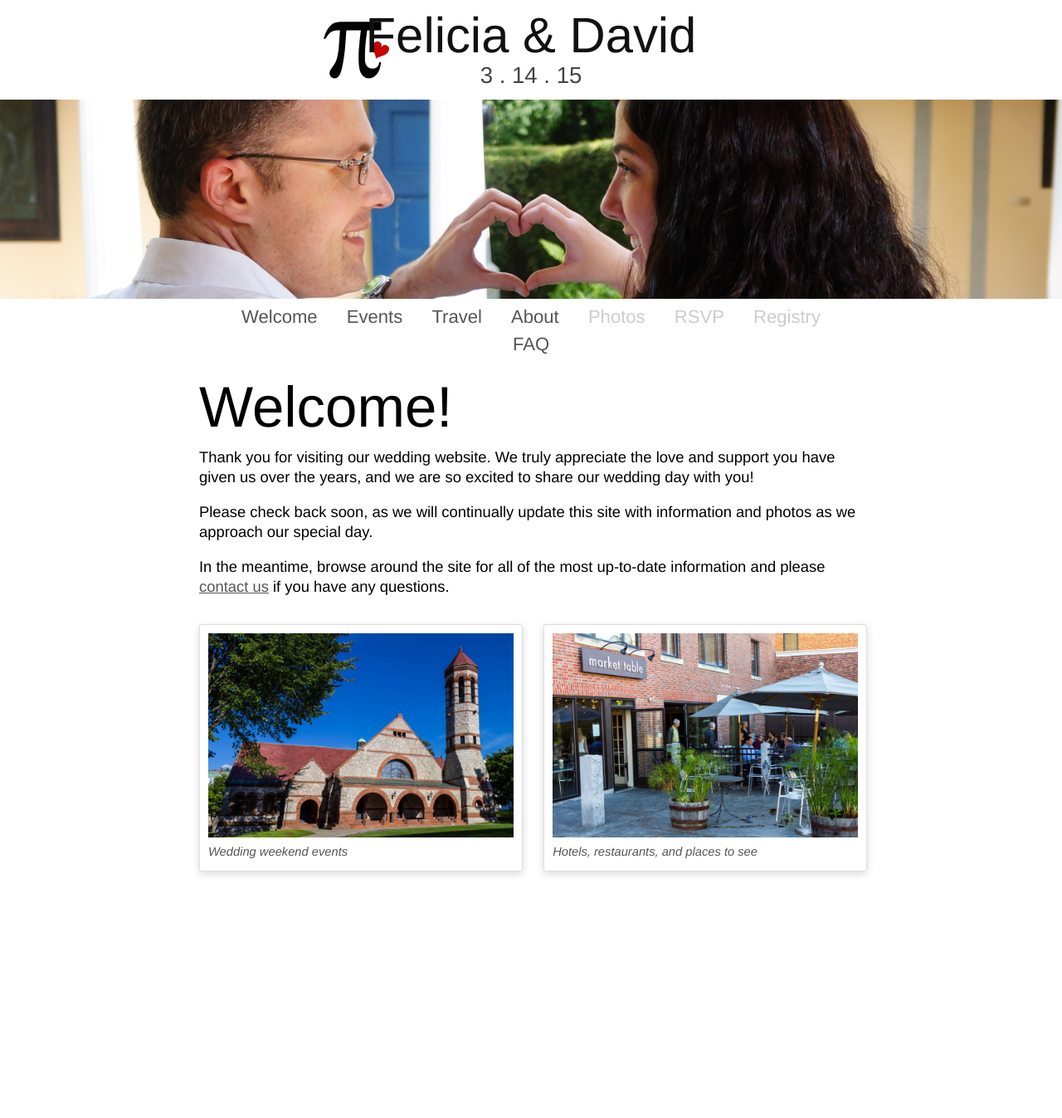
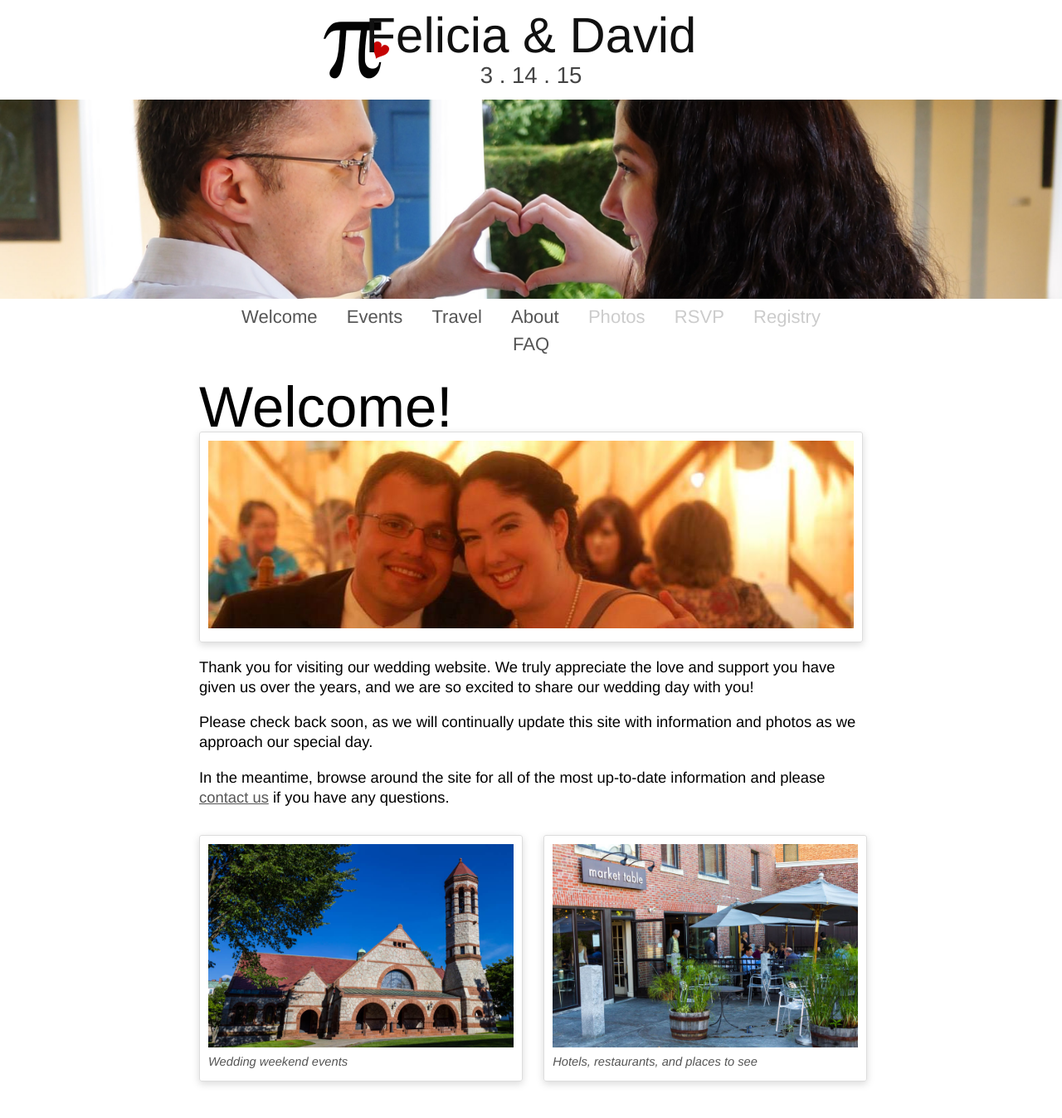
Before and after one commit to dnschnur/piday.github.com, a Jekyll site: the page built from index.md, in a window 1280 px wide. Shown: the top 1347 px of the page at 83% size. Built offline with Jekyll 4.4.1, drawn with Linux system fonts in a browser that asks for light colours; nearby versions of some CDN libraries.

Commit message:
Added a placeholder image on the welcome page.

```diff
--- a/index.md
+++ b/index.md
@@ -3,6 +3,10 @@ layout: default
 ---
 
 ## Welcome! ##
+
+<div class="photo">
+  <img src="/images/banner.jpg">
+</div>
 
 Thank you for visiting our wedding website. We truly appreciate the love and support you have given us over the years, and we are so excited to share our wedding day with you!
 
```
